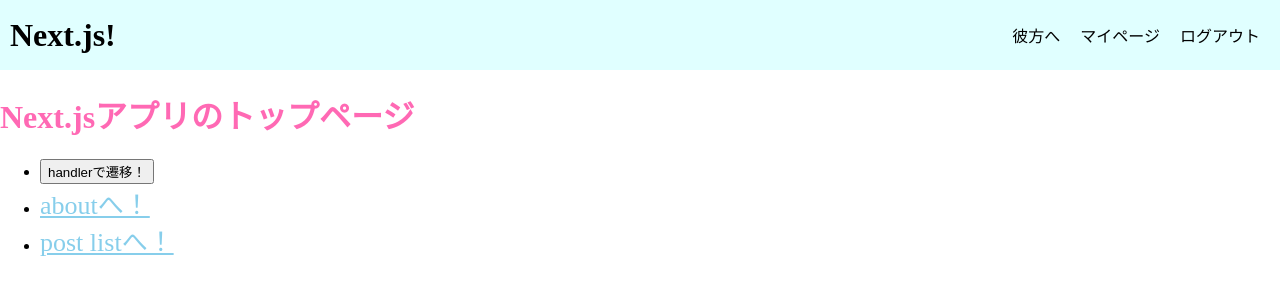
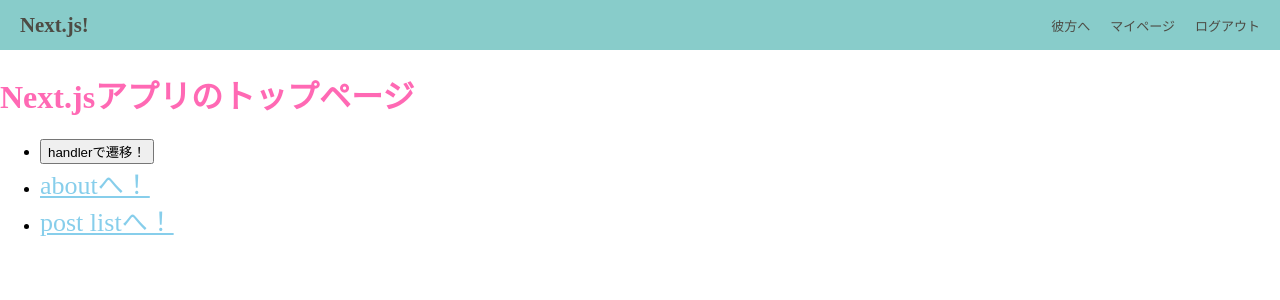
Before and after one commit to aoman-n/next-js-sample, a Next.js app: page / in a window 1280 px wide. Shown: the top 300 px of the page. Built offline with nearby package versions, Linux system fonts and the light colour scheme.

Commit message:
Add style const file

```diff
--- a/components/Header.tsx
+++ b/components/Header.tsx
@@ -3,18 +3,21 @@
 import { jsx, css } from '@emotion/core';
 import styled from '@emotion/styled';
 import Link from 'next/link';
+import Color from '../const/Color';
+import Size from '../const/Size';
 
 const headerStyle = css`
-  height: 70px;
+  height: ${Size.HEADER_HEIGHT}px;
   width: 100vw;
-  background-color: lightcyan;
+  background-color: ${Color.THEME.PRIMARY};
   display: flex;
 	justify-content: flex-end;
 	align-items: center;
   h1 {
     margin-right: auto;
-    font-size: 2em;
-    padding: 0 10px;
+    font-size: 1.3em;
+    color: ${Color.FONT.DARK};
+    padding: 0 20px;
     cursor: pointer;
     &:hover {
       opacity: 0.7;
@@ -25,6 +28,8 @@
     list-style: none;
     li {
       margin-right: 20px;
+      font-size: ${Size.FONT.BASE}px;
+      color: ${Color.FONT.DARK};
     }
   }
 `
--- /dev/null
+++ b/const/Color.ts
@@ -0,0 +1,17 @@
+export default {
+  THEME: {
+    PRIMARY: '#88CCCA',
+    SECONDARY: '#21CE9A',
+  },
+  DANGER: '#FF6347',
+  BACKGROUND: '#FEFAF7',
+  FONT: {
+    BASE: '#8F8F8F',
+    DARK: '#4D4B44',
+    CHECKED: '#337AB7',
+  },
+  BROWN: {
+    BASE: '#CBA282',
+    LIGHT: '#F2E7DA'
+  },
+}
--- /dev/null
+++ b/const/Size.ts
@@ -0,0 +1,8 @@
+export default {
+  FONT: {
+    SMALL: 10,
+    BASE: 13,
+    LARGE: 16
+  },
+  HEADER_HEIGHT: 50
+}
```
